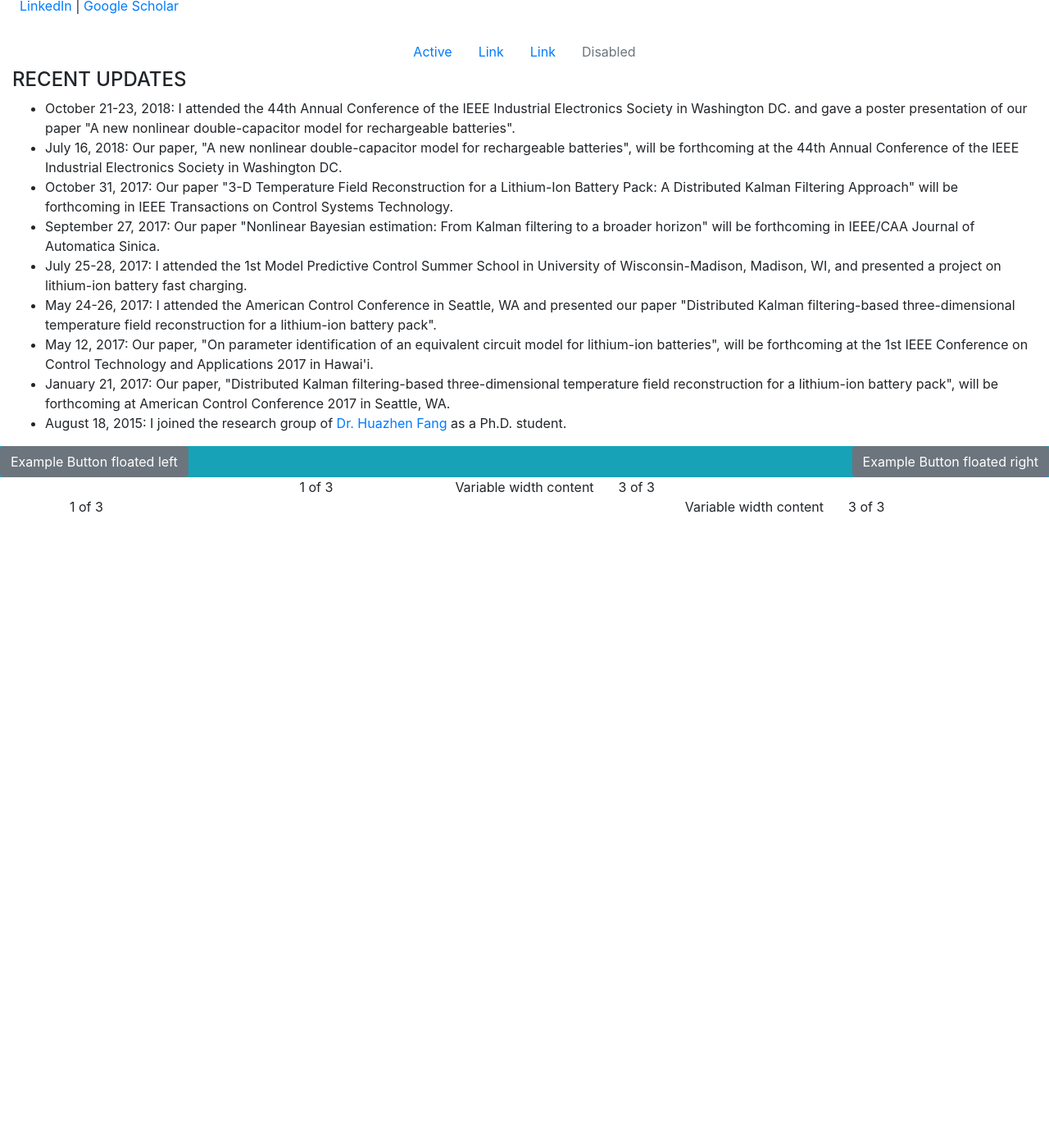
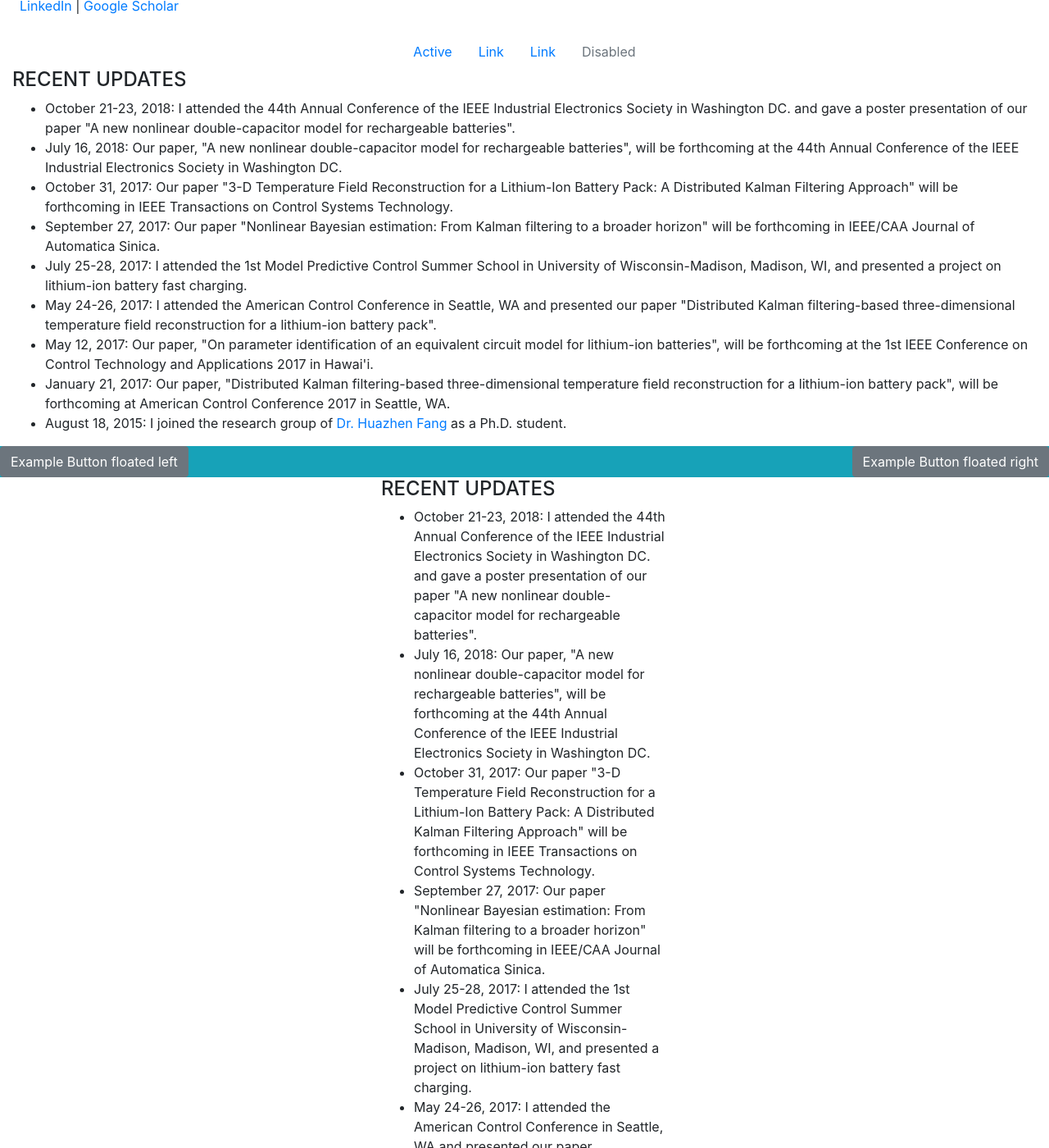
Before and after one commit to ningtian/ningtian.github.io, a Jekyll site: the page index.html, which Jekyll copies as it is, in a window 1280 px wide and 1400 px high, scrolled down 416 px. Shown: the whole window at 82% size. Built offline with Jekyll 4.4.1, drawn with Linux system fonts in a browser that asks for light colours; before the commit the page ends 1046 px from its top, so only the background shows below that; some of the changed text lies outside the part shown.

Commit message:
Update index.html

```diff
--- a/index.html
+++ b/index.html
@@ -88,27 +88,44 @@
   <button type="button" class="btn btn-secondary float-right">Example Button floated right</button>
 </div>
 
-	<div class="container">
-  <div class="row justify-content-md-center">
-    <div class="col col-lg-2">
-      1 of 3
+<div class="container">
+  <div class="row">
+    <div class="col-sm">
+
     </div>
-    <div class="col-md-auto">
-      Variable width content
+    <div class="col-sm">
+       <h4>RECENT UPDATES</h4>
+<ul>
+<li>October 21-23, 2018: I attended the 44th Annual Conference of the IEEE Industrial Electronics Society in Washington DC. and
+	gave a poster presentation of our paper "A new nonlinear double-capacitor model for rechargeable batteries". </li>
+
+<li>July 16, 2018: Our paper, "A new nonlinear double-capacitor model for rechargeable batteries", will be forthcoming at the 44th
+	Annual Conference of the IEEE Industrial Electronics Society in Washington DC. </li>
+
+<li>October 31, 2017: Our paper "3-D Temperature Field Reconstruction for a Lithium-Ion Battery Pack: A Distributed Kalman
+	Filtering Approach" will be forthcoming in IEEE Transactions on Control Systems Technology. </li>
+
+<li>September 27, 2017: Our paper "Nonlinear Bayesian estimation: From Kalman filtering to a broader horizon" will be forthcoming
+	in IEEE/CAA Journal of Automatica Sinica. </li>
+
+<li>July 25-28, 2017: I attended the 1st Model Predictive Control Summer School in University of Wisconsin-Madison, Madison, WI,
+	and presented a project on lithium-ion battery fast charging. </li>
+
+<li>May 24-26, 2017: I attended the American Control Conference in Seattle, WA and presented our paper "Distributed Kalman
+	filtering-based three-dimensional temperature field reconstruction for a lithium-ion battery pack". </li>
+
+<li>May 12, 2017: Our paper, "On parameter identification of an equivalent circuit model for lithium-ion batteries", will be
+	forthcoming at the 1st IEEE Conference on Control Technology and Applications 2017 in Hawai'i. </li>
+
+<li>January 21, 2017: Our paper, "Distributed Kalman filtering-based three-dimensional temperature field reconstruction for
+	a lithium-ion battery pack", will be forthcoming at American Control Conference 2017 in Seattle, WA. </li>
+
+<li>August 18, 2015: I joined the research group of <a href="http://fang.faculty.ku.edu/">Dr. Huazhen Fang</a> as
+	a Ph.D. student. </li>
+</ul>
     </div>
-    <div class="col col-lg-2">
-      3 of 3
-    </div>
-  </div>
-  <div class="row">
-    <div class="col">
-      1 of 3
-    </div>
-    <div class="col-md-auto">
-      Variable width content
-    </div>
-    <div class="col col-lg-2">
-      3 of 3
+    <div class="col-sm">
+
     </div>
   </div>
 </div>
```
